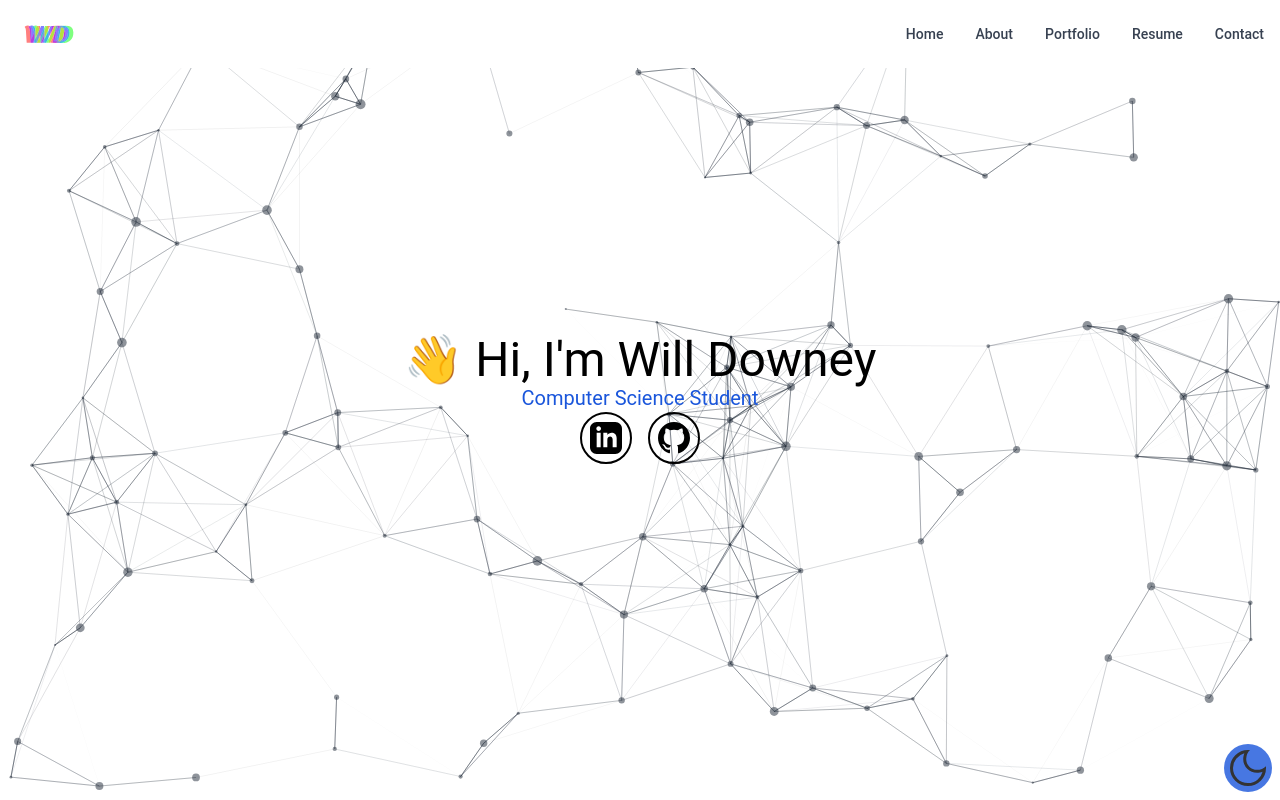
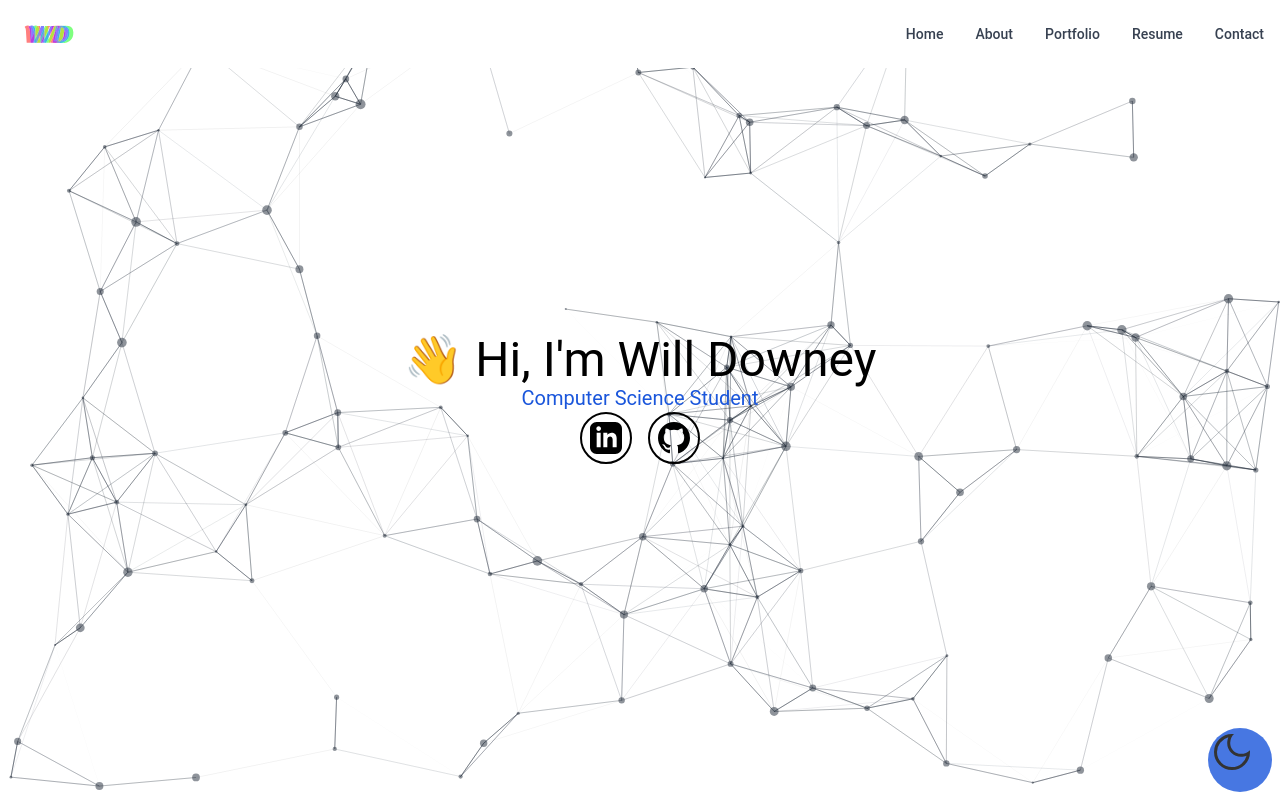
Before and after one commit to widowney/personal-website, a React (Create React App) app: page / in a window 1280 px wide. Shown: the top 800 px of the page. Built offline with nearby package versions, Linux system fonts and the light colour scheme.

Commit message:
fix(ThemeBtn): Adjust button size

```diff
--- a/src/components/ThemeBtn.tsx
+++ b/src/components/ThemeBtn.tsx
@@ -7,13 +7,13 @@ type Props = {
 
 const ThemeBtn = ({darkTheme, setDarkTheme}: Props) => {
     return (
-        <button className="fixed bottom-0 right-0 mb-2 mr-2 bg-blue-700 rounded-full h-12 opacity-80 z-10" onClick={() => {
+        <button className="fixed bottom-0 right-0 mb-2 mr-2 bg-blue-700 rounded-full h-16 w-16 opacity-80 z-10" onClick={() => {
             const html = document.querySelector('html');
             html?.classList.toggle('dark');
             setDarkTheme(!darkTheme);
         }
         }>
-            <svg xmlns="http://www.w3.org/2000/svg" className="fill-black h-12 w-12 dark:fill-white opacity-100">
+            <svg xmlns="http://www.w3.org/2000/svg" className="fill-black dark:fill-white opacity-100">
                 <path d="M24 42q-7.5 0-12.75-5.25T6 24q0-7.5 5.25-12.75T24 6q.4 0 .85.025.45.025 1.15.075-1.8 1.6-2.8 3.95-1 2.35-1 4.95 0 4.5 3.15 7.65Q28.5 25.8 33 25.8q2.6 0 4.95-.925T41.9 22.3q.05.6.075.975Q42 23.65 42 24q0 7.5-5.25 12.75T24 42Zm0-3q5.45 0 9.5-3.375t5.05-7.925q-1.25.55-2.675.825Q34.45 28.8 33 28.8q-5.75 0-9.775-4.025T19.2 15q0-1.2.25-2.575.25-1.375.9-3.125-4.9 1.35-8.125 5.475Q9 18.9 9 24q0 6.25 4.375 10.625T24 39Zm-.2-14.85Z"/>
             </svg>
         </button>
```
